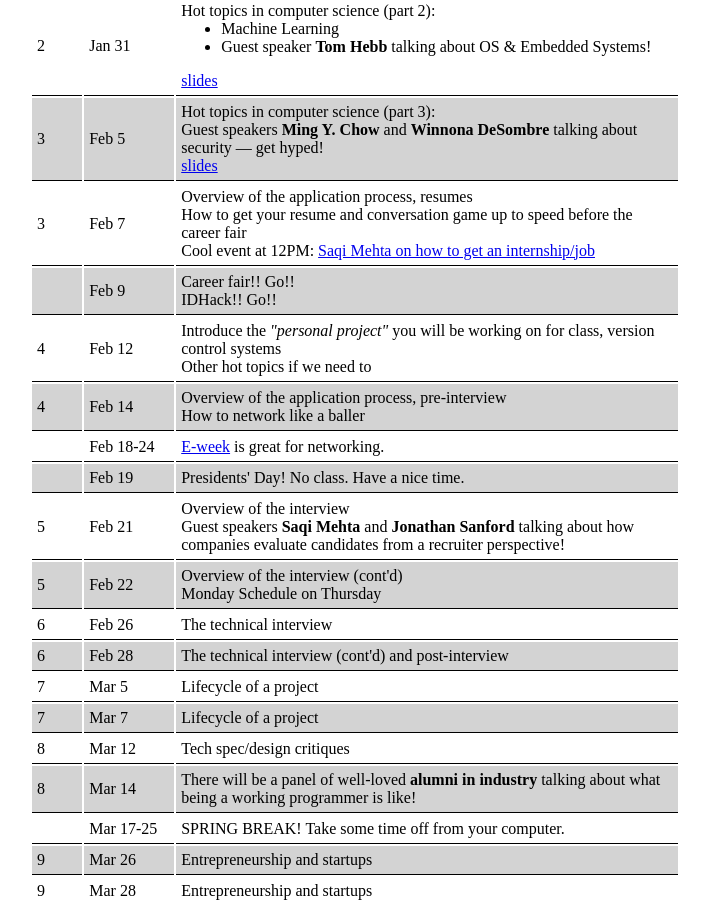
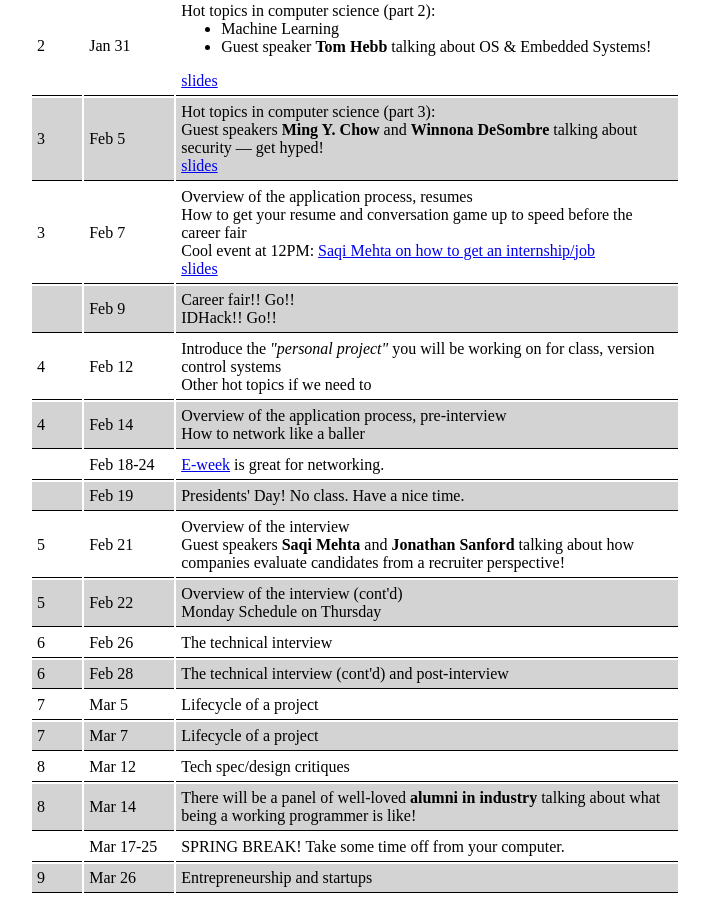
Before and after one commit to tekknolagi/excollege, a Jekyll site: the page built from syllabus.md, in a window 1280 px wide and 900 px high, scrolled down 796 px. Shown: the whole window, without its empty margins (18-727 px from the left). Built offline with Jekyll 4.4.1, drawn with Linux system fonts in a browser that asks for light colours.

Commit message:
Add slides

```diff
--- a/syllabus.md
+++ b/syllabus.md
@@ -98,6 +98,8 @@ to add materials from past lectures.
             career fair
             <br />
             Cool event at 12PM: <a href="https://www.facebook.com/events/100761334079942/100936437395765/">Saqi Mehta on how to get an internship/job</a>
+            <br />
+            <a href="{{ site.baseurl }}/assets/day_6.pdf">slides</a>
             </td>
         </tr>
         <tr>
```
Also changed, not shown: 1 other file.
